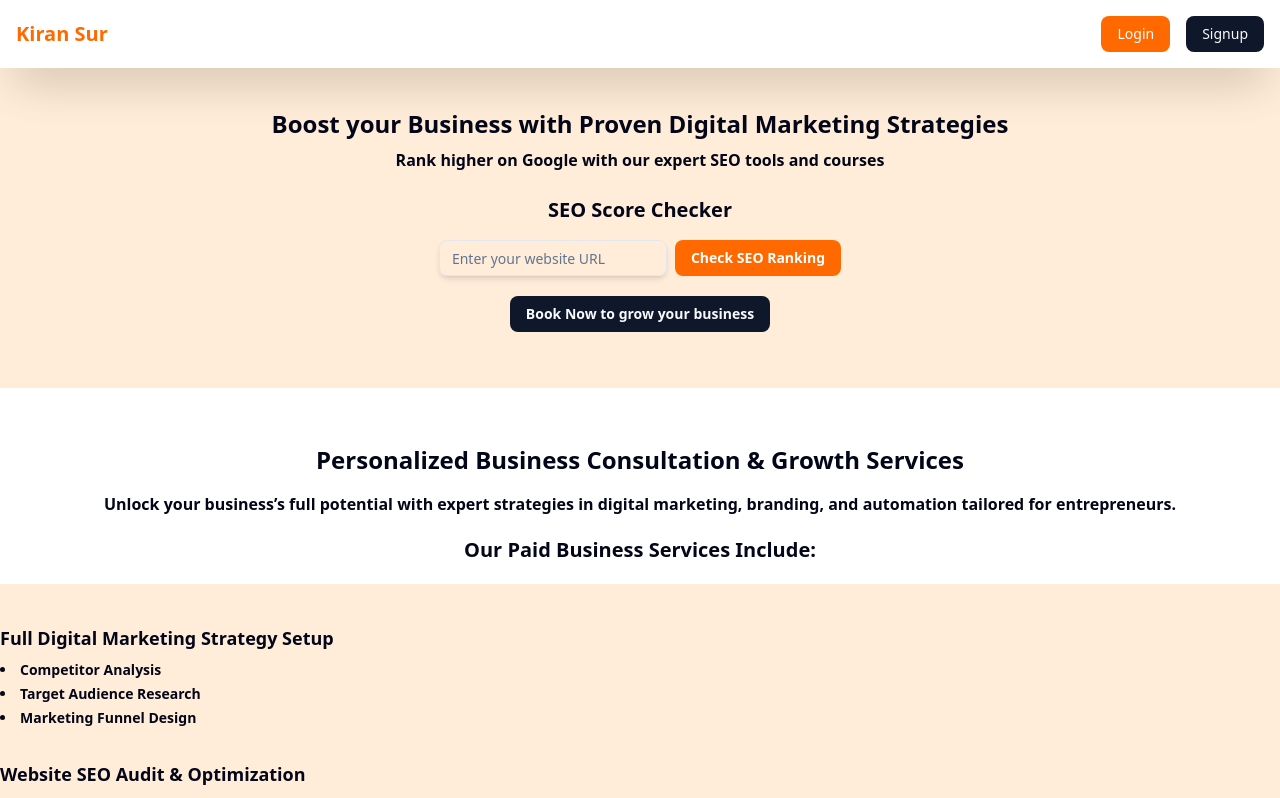
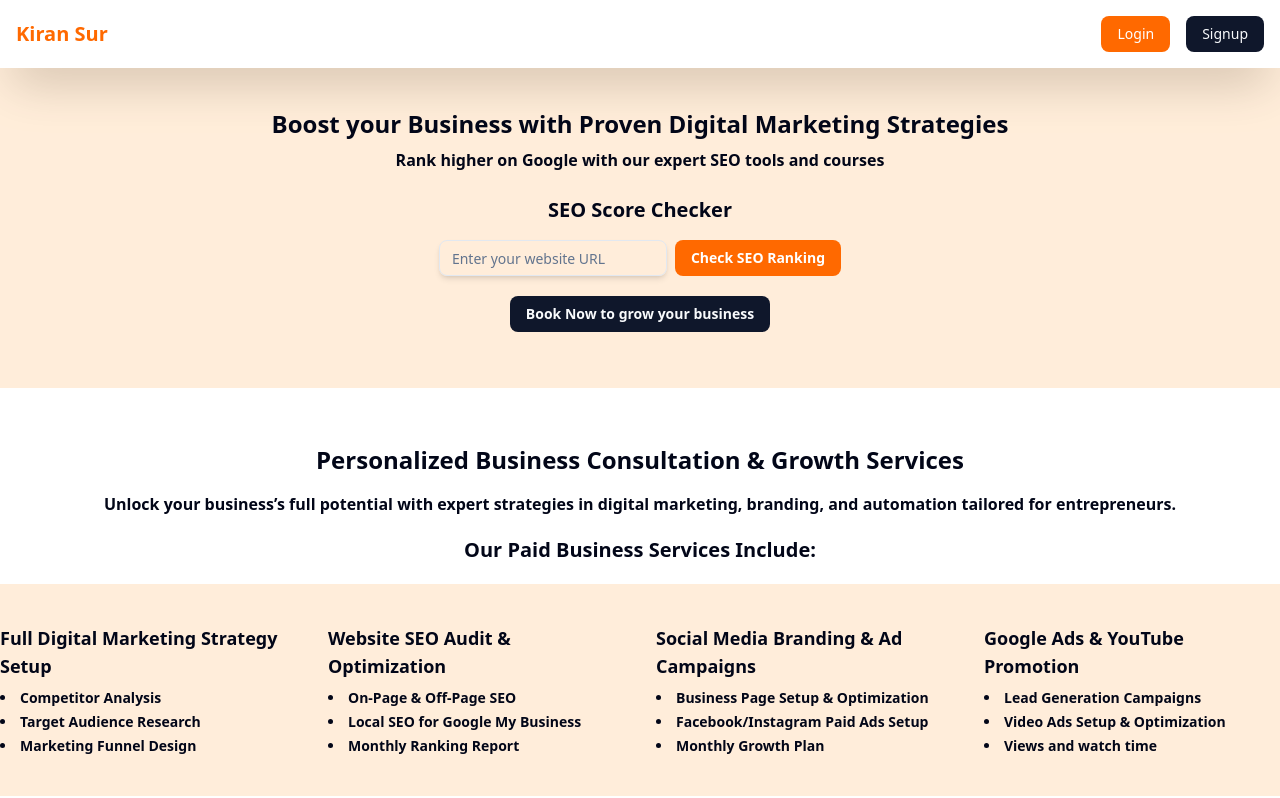
Before and after one commit to RKEX/kiransurdigital, a Next.js app: page / in a window 1280 px wide. Shown: the top 798 px of the page. Built offline with nearby package versions, Linux system fonts and the light colour scheme; no server answers.

Commit message:
Update ConsultationComp.tsx

```diff
--- a/src/components/ConsultationComp/ConsultationComp.tsx
+++ b/src/components/ConsultationComp/ConsultationComp.tsx
@@ -28,7 +28,7 @@ const ConsultationComp = () => {
           {/* subheadlines end here */}
 
           <div className="bg-orange-300/25 w-full py-10">
-            <div className="flex flex-wrap justify-center gap-8 container mx-auto">
+            <div className="md:flex justify-center gap-8 container mx-auto">
               {/* Card 1 */}
               <div className="w-64 sm:w-full text-left">
                 <div className="font-bold text-lg mb-2">
```
